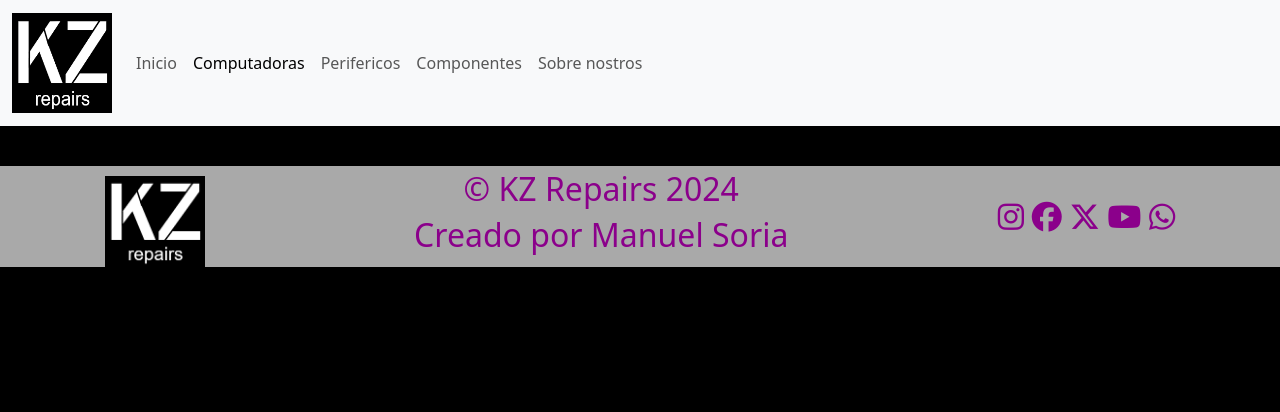
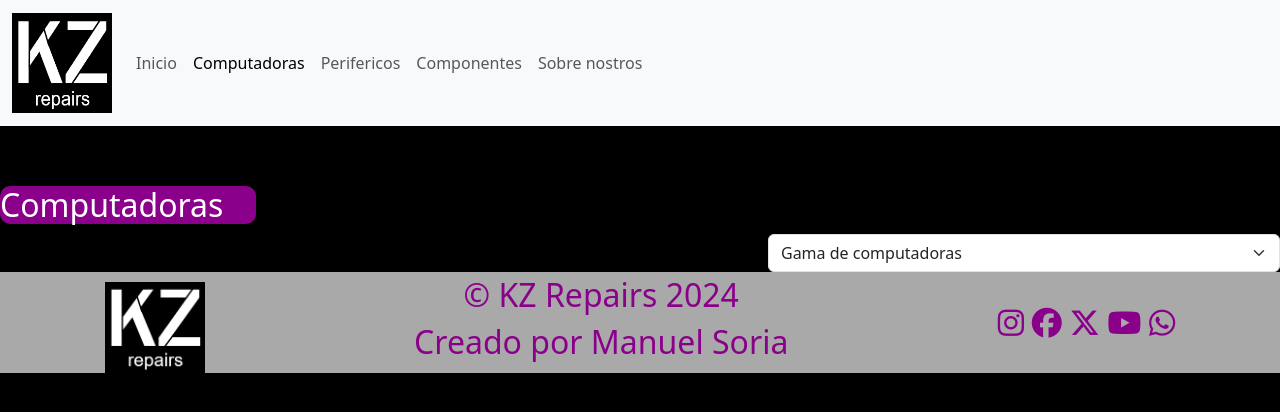
Before and after one commit to Kepz06/proyectoKZrepairs, a website: page pages/computadoras.html in a window 1280 px wide. Drawn offline with nearby package versions, Linux system fonts and the light colour scheme.

Commit message:
borre un comentario del index y agregue un menu en la page computadoras

```diff
--- a/pages/computadoras.html
+++ b/pages/computadoras.html
@@ -48,6 +48,15 @@
     </header>
 
     <main id="main">
+        <h2 class="titComp">Computadoras</h2>
+        <div class="menuCompus">
+            <select class="form-select" aria-label="Default select example">
+                <option selected>Gama de computadoras</option>
+                <option value="1">Gama baja</option>
+                <option value="2">Gama media</option>
+                <option value="3">Gama alta</option>
+                </select>
+        </div>
 
 
 
```
Also changed, not shown: index.html (+1 -7 lines), package.json (added, +11 -0 lines), css/style.css, sass/style.scss (added).
